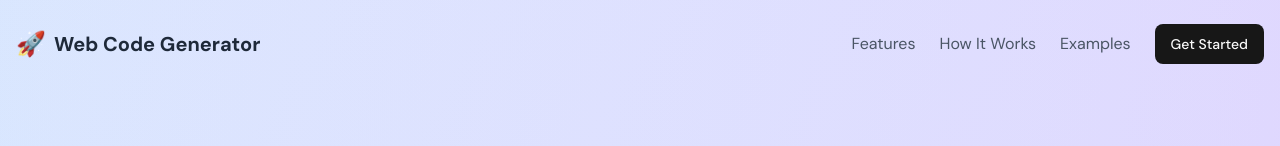
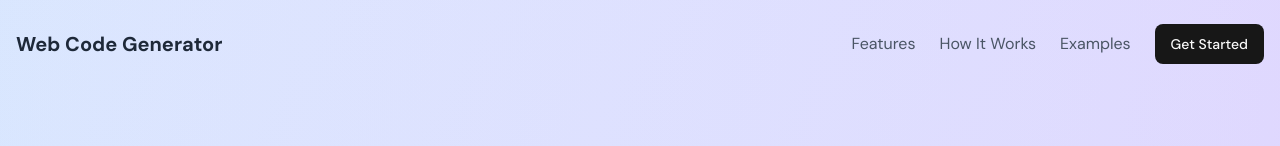
Before and after one commit to ShiviiSonii/chatbot-web-gen, a Next.js app: page / in a window 1280 px wide. Shown: the top 146 px of the page. Built offline with nearby package versions, Linux system fonts and the light colour scheme; no server answers.

Commit message:
Remove rocket emoji from the header in the home page for a cleaner design.

```diff
--- a/app/page.tsx
+++ b/app/page.tsx
@@ -19,7 +19,6 @@ export default function Home() {
           <nav className="container mx-auto px-4 py-6">
             <div className="flex items-center justify-between">
               <div className="flex items-center space-x-2">
-                <span className="text-2xl">🚀</span>
                 <span className="text-xl font-bold text-gray-800">Web Code Generator</span>
               </div>
               <div className="hidden md:flex items-center space-x-6">
```
